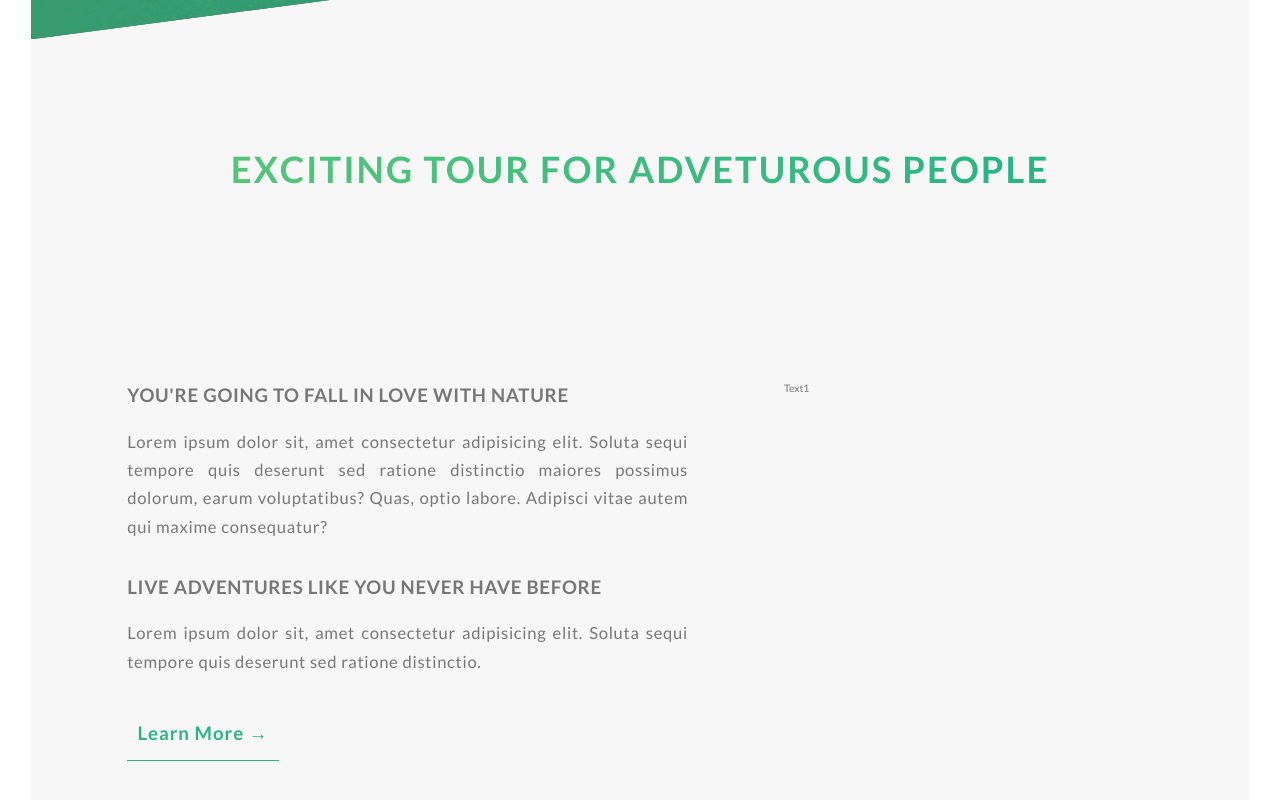
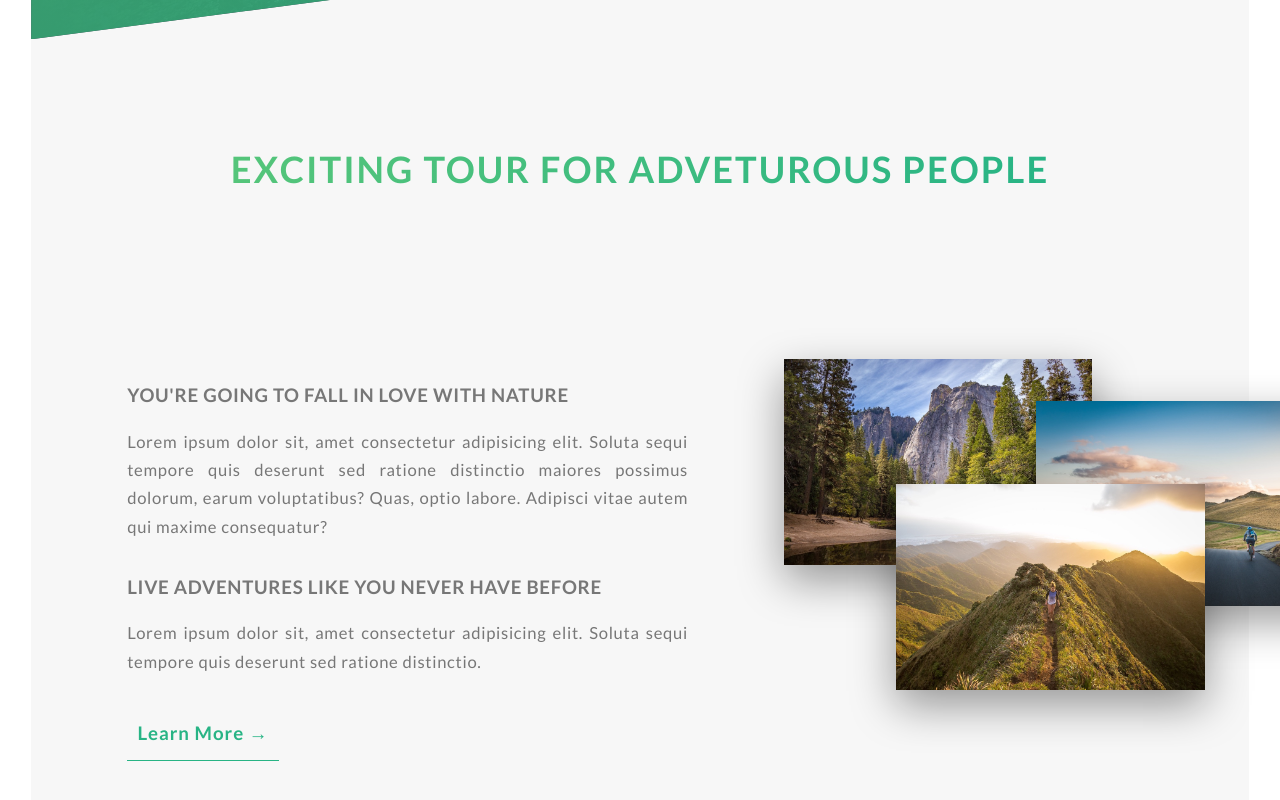
Before and after one commit to FariborzBagherzadeh/natours, a React (Create React App) app: page / in a window 1280 px wide. Shown: the part 752-1552 px from the top of the page. Built offline with nearby package versions, Linux system fonts and the light colour scheme.

Commit message:
about section part 3

```diff
--- a/src/components/about/about.jsx
+++ b/src/components/about/about.jsx
@@ -1,5 +1,10 @@
 import React from "react";
 import { Grid } from "@mui/material";
+
+import photo1 from "../../img/nat-1-large.jpg";
+import photo2 from "../../img/nat-2-large.jpg";
+import photo3 from "../../img/nat-3-large.jpg";
+
 import "./about.scss";
 
 function about() {
@@ -11,7 +16,6 @@ function about() {
         </h2>
       </div>
       <Grid
-
         className="section-about-grid"
         container
         columnSpacing={12}
@@ -39,7 +43,23 @@ function about() {
           </a>
         </Grid>
         <Grid item xs={12} sm={12} md={6} lg={6} xl={6}>
-          Text1
+          <div className="composition">
+            <img
+              src={photo1}
+              alt="1"
+              className="composition__photo composition__photo--p1"
+            />
+            <img
+              src={photo2}
+              alt="2"
+              className="composition__photo composition__photo--p2"
+            />
+            <img
+              src={photo3}
+              alt="3"
+              className="composition__photo composition__photo--p3"
+            />
+          </div>
         </Grid>
       </Grid>
     </section>
--- a/src/components/about/about.scss
+++ b/src/components/about/about.scss
@@ -32,7 +32,7 @@
   }
   .section-about-grid {
     max-width: 130rem;
-    margin: 0 auto;
+   margin: 0 auto;
     .u-margin-bottom-small {
       margin-bottom: 1.5rem;
     }
@@ -70,9 +70,42 @@
         transform: translate(-2px);
       }
       &:active {
-        box-shadow: 0 .5rem 1rem rgba($color: #000000, $alpha: 0.15);
+        box-shadow: 0 0.5rem 1rem rgba($color: #000000, $alpha: 0.15);
         transform: translate(0);
+      }
+    }
+    .composition {
+      position: relative;
+      transition: all 0.5s;
+      &:hover .composition__photo:not(:hover) {
+        transform: scale(0.95);
+        filter: blur(0.15rem);
+      }
+      &__photo {
+        width: 55%;
+        box-shadow: 0 1.5rem 4rem rgba($color: #000000, $alpha: 0.4);
+        position: absolute;
+        transition: all 0.3s;
+        outline-offset: 2rem;
+        &:hover {
+          transform: scale(1.05) translateY(-0.8rem);
+          box-shadow: 0 2.5rem 4rem rgba($color: #000000, $alpha: 0.5);
+          z-index: 20;
+          outline: 1.5rem solid $color-primary;
+        }
 
+        &--p1 {
+          left: 0;
+          top: -2rem;
+        }
+        &--p2 {
+          right: 0;
+          top: 2rem;
+        }
+        &--p3 {
+          left: 20%;
+          top: 10rem;
+        }
       }
     }
   }
```
